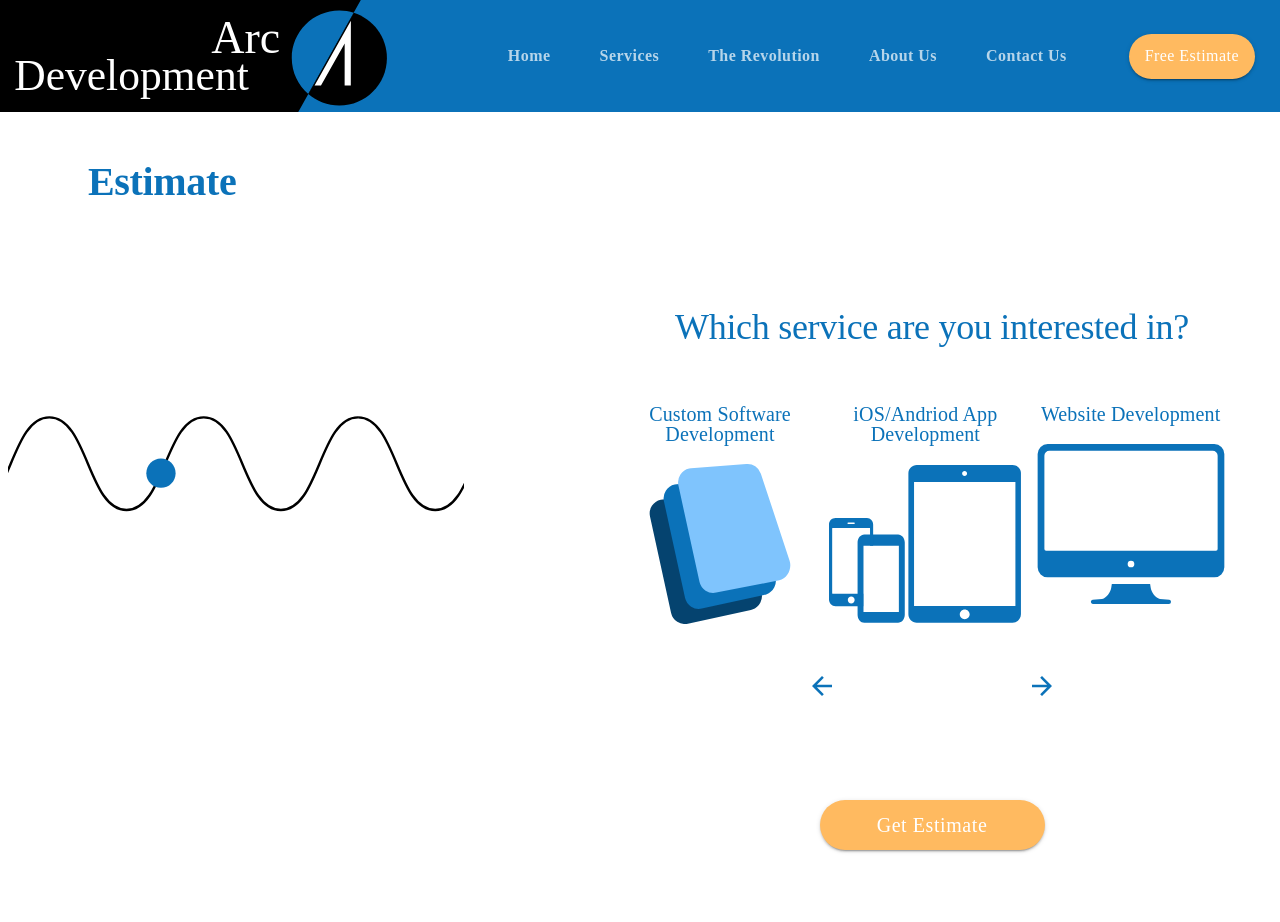
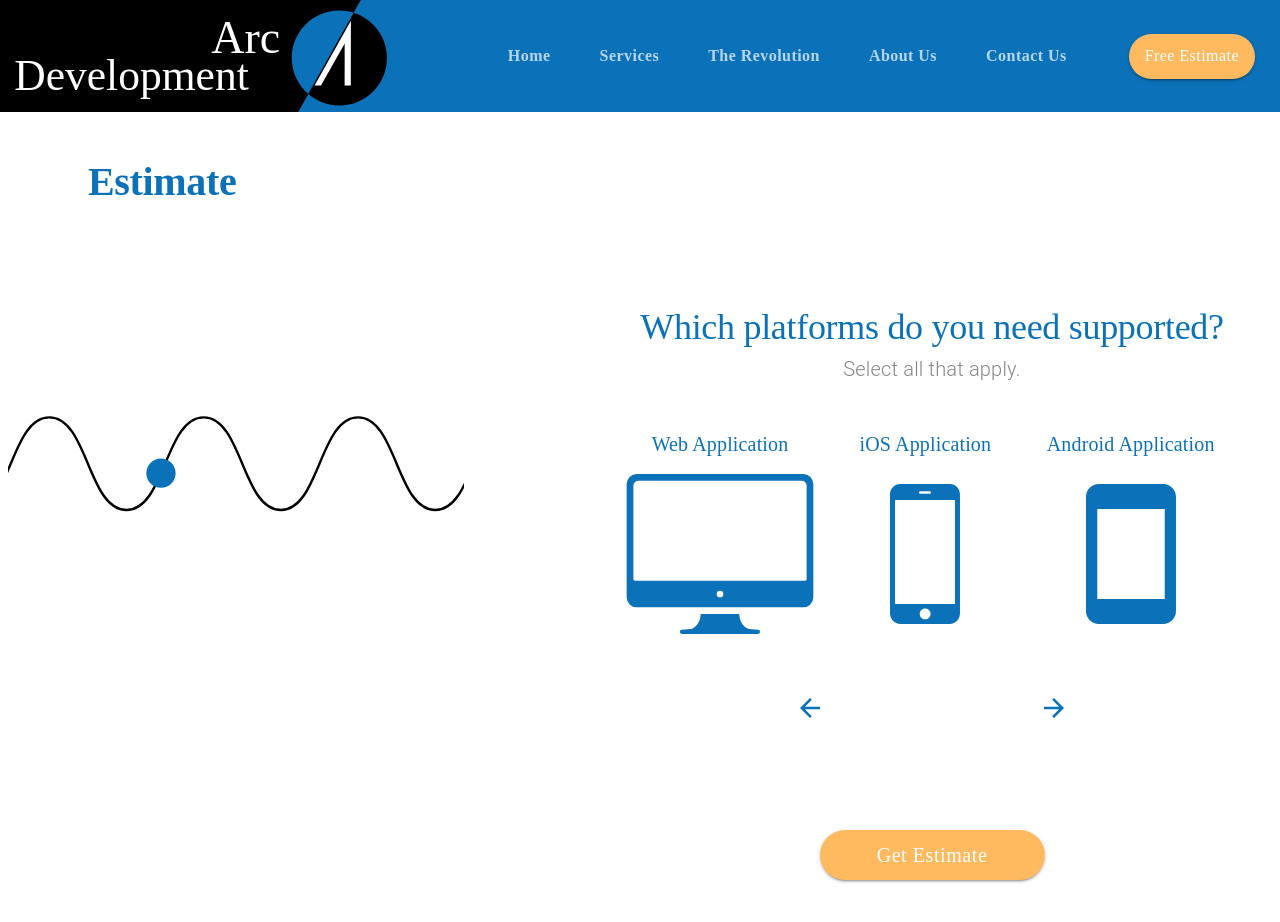
Before and after one commit to BauTancredi/arc-development, a React (Create React App) app: page /estimate in a window 1280 px wide. Shown: the top 922 px of the page. Built offline with nearby package versions, Linux system fonts and the light colour scheme; the HTML template or start-up script is replaced by a standard one.

Commit message:
Navigation between questions

```diff
--- a/src/components/Estimate.js
+++ b/src/components/Estimate.js
@@ -1,4 +1,4 @@
-import React, { Fragment } from "react";
+import React, { Fragment, useState } from "react";
 import { cloneDeep } from "lodash";
 import Lottie from "react-lottie";
 import { makeStyles, useTheme } from "@material-ui/core/styles";
@@ -52,19 +52,6 @@ const useStyles = makeStyles((theme) => ({
     },
   },
 }));
-
-const Estimate = () => {
-  const classes = useStyles();
-  const theme = useTheme();
-
-  const defaultOptions = {
-    loop: true,
-    autoplay: true,
-    animationData: estimateAnimation,
-    rendererSettings: {
-      preserveAspectRatio: "xMidYMid slice",
-    },
-  };
 
 const defaultQuestions = [
   {
@@ -321,6 +308,68 @@ const Estimate = () => {
   },
 ];
 
+const Estimate = () => {
+  const classes = useStyles();
+  const theme = useTheme();
+
+  const [questions, setQuestions] = useState(softwareQuestions);
+
+  const defaultOptions = {
+    loop: true,
+    autoplay: true,
+    animationData: estimateAnimation,
+    rendererSettings: {
+      preserveAspectRatio: "xMidYMid slice",
+    },
+  };
+
+  const nextQuestion = () => {
+    const newQuestions = cloneDeep(questions);
+    const currentlyActive = newQuestions.filter((question) => question.active);
+    const activeIndex = currentlyActive[0].id - 1;
+    const nextIndex = activeIndex + 1;
+
+    newQuestions[activeIndex] = { ...currentlyActive[0], active: false };
+    newQuestions[nextIndex] = { ...newQuestions[nextIndex], active: true };
+
+    setQuestions(newQuestions);
+  };
+
+  const previousQuestion = () => {
+    const newQuestions = cloneDeep(questions);
+    const currentlyActive = newQuestions.filter((question) => question.active);
+    const activeIndex = currentlyActive[0].id - 1;
+    const previousIndex = activeIndex - 1;
+
+    newQuestions[activeIndex] = { ...currentlyActive[0], active: false };
+    newQuestions[previousIndex] = {
+      ...newQuestions[previousIndex],
+      active: true,
+    };
+
+    setQuestions(newQuestions);
+  };
+
+  const navigationPreviousDisabled = () => {
+    const currentlyActive = questions.filter((question) => question.active);
+
+    if (currentlyActive[0].id === 1) {
+      return true;
+    } else {
+      return false;
+    }
+  };
+
+  const navigationNextDisabled = () => {
+    const currentlyActive = questions.filter((question) => question.active);
+
+    if (currentlyActive[0].id === questions[questions.length - 1].id) {
+      return true;
+    } else {
+      return false;
+    }
+  };
+
   return (
     <Grid container>
       <Grid item container direction="column" lg>
@@ -343,7 +392,7 @@ const Estimate = () => {
         style={{ marginRight: "2em", marginBottom: "25em" }}
         alignItems="center"
       >
-        {defaultQuestions
+        {questions
           .filter((question) => question.active)
           .map((question, index) => (
             <Fragment key={index}>
@@ -399,13 +448,33 @@ const Estimate = () => {
           item
           container
           justify="space-between"
-          style={{ width: "15em", marginTop: "3em" }}
+          style={{ width: "18em", marginTop: "3em" }}
         >
           <Grid item>
-            <img src={backArrow} alt="Previous question" />
+            <IconButton
+              disabled={navigationPreviousDisabled()}
+              onClick={previousQuestion}
+            >
+              <img
+                src={
+                  navigationPreviousDisabled() ? backArrowDisabled : backArrow
+                }
+                alt="Previous question"
+              />
+            </IconButton>
           </Grid>
           <Grid item>
-            <img src={forwardArrow} alt="Next question" />
+            <IconButton
+              disabled={navigationNextDisabled()}
+              onClick={nextQuestion}
+            >
+              <img
+                src={
+                  navigationNextDisabled() ? forwardArrowDisabled : forwardArrow
+                }
+                alt="Next question"
+              />
+            </IconButton>
           </Grid>
         </Grid>
         <Grid item>
```
Lines whose indentation alone changed are shown as unchanged.
